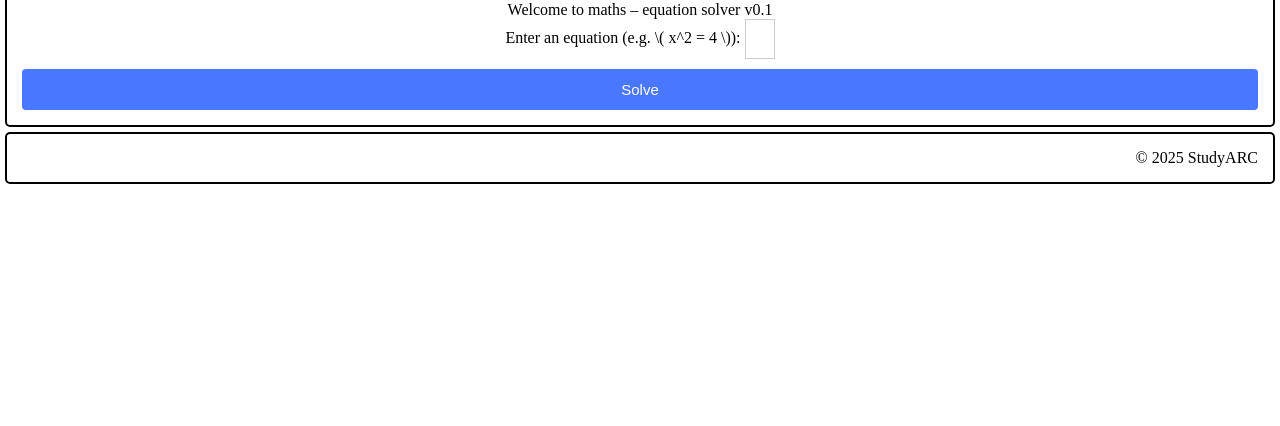
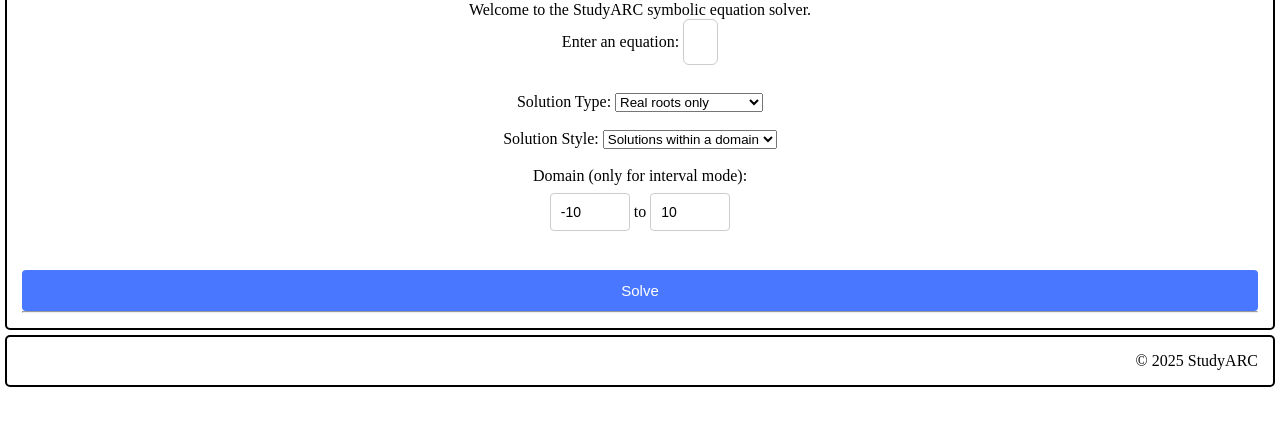
Before and after one commit to jaykshirsagar-debug/studyARC2, a Django app: page /maths/ in a window 1280 px wide. Shown: the part 116-542 px from the top of the page. Run offline with Django 5.2, Linux system fonts and the light colour scheme.

Commit message:
Add Symbola font files and enhance maths page with improved equation solving features

```diff
--- a/maths/templates/maths/maths.html
+++ b/maths/templates/maths/maths.html
@@ -1,48 +1,168 @@
 {% extends "base.html" %}
 {% load static %}
 
-{% block title %}Dashboard - StudyARC{% endblock %}
+{% block title %}Math Solver - StudyARC{% endblock %}
 
 {% block exthead %}
-    <!-- jQuery first -->
+    <!-- jQuery required for MathQuill -->
     <script src="https://code.jquery.com/jquery-3.6.0.min.js"></script>
 
-    <!-- Local MathQuill -->
+    <!-- MathQuill -->
     <link rel="stylesheet" href="{% static 'maths/css/mathquill.min.css' %}">
     <script src="{% static 'maths/js/mathquill.min.js' %}"></script>
+    <!-- Optional: your extra JS -->
     <script src="{% static 'maths/js/casio.js' %}"></script>
+
+    <style>
+        .math-input-box {
+            border: 1px solid #ccc;
+            padding: 10px;
+            min-height: 40px;
+            font-size: 20px;
+            border-radius: 6px;
+            background: white;
+            margin-bottom: 10px;
+        }
+        .result-box {
+            background: #f5f5f5;
+            padding: 12px;
+            border-radius: 6px;
+            margin-top: 10px;
+        }
+    </style>
 {% endblock %}
 
 {% block content %}
+
 <h1>Hello, {{ user.username }} 👋</h1>
-    <p>Welcome to maths – equation solver v0.1</p>
+<p>Welcome to the StudyARC symbolic equation solver.</p>
 
-    <form method="post">
+<form method="POST">
     {% csrf_token %}
 
-        <label>Enter an equation (e.g. \( x^2 = 4 \)):</label>
-        <div id="math-field"
-             style="border: 1px solid #ccc; padding: 8px; min-height: 40px; font-size: 18px;"></div>
+    <label>Enter an equation:</label>
+    <div id="math-field" class="math-input-box"></div>
 
-        <input type="hidden" id="math-latex" name="expression">
+    <input type="hidden" id="math-latex" name="expression"
+           value="{{ input_latex|default:'' }}">
 
-        <button type="submit" style="margin-top: 10px;">Solve</button>
+    <br><br>
+
+    <!-- Solution Type -->
+    <label>Solution Type:</label>
+    <select name="solution_type">
+        <option value="real" {% if solution_type == "real" %}selected{% endif %}>Real roots only</option>
+        <option value="complex" {% if solution_type == "complex" %}selected{% endif %}>Real + complex roots</option>
+    </select>
+
+    <br><br>
+
+    <!-- Solve Mode -->
+    <label>Solution Style:</label>
+    <select name="solve_mode">
+        <option value="interval" {% if solve_mode == "interval" %}selected{% endif %}>
+            Solutions within a domain
+        </option>
+        <option value="general" {% if solve_mode == "general" %}selected{% endif %}>
+            General solution (with n)
+        </option>
+    </select>
+
+    <br><br>
+
+    <!-- Domain -->
+    <label>Domain (only for interval mode):</label><br>
+    <input type="text" name="domain_min" value="{{ domain_min|default:'-10' }}" style="width: 80px;">
+    to
+    <input type="text" name="domain_max" value="{{ domain_max|default:'10' }}" style="width: 80px;">
+
+    <br><br>
+
+    <button type="submit">Solve</button>
 </form>
 
+<hr>
+
+<!-- ERROR MESSAGE -->
 {% if error %}
-        <p style="color:red; margin-top:1rem;">{{ error }}</p>
+<div class="result-box" style="color: red;">
+    <strong>Error:</strong> {{ error }}
+</div>
 {% endif %}
 
+<!-- INTERVAL SOLUTIONS -->
 {% if solutions %}
-        <div style="margin-top:1rem;">
-            <h2>Solution</h2>
-            <p>Equation: <code>{{ equation }}</code></p>
-            <p>Solving for: <code>{{ variable }}</code></p>
+<div class="result-box">
+    <h2>Solutions in Domain</h2>
+
+    {% if equation %}
+    <p><strong>Equation:</strong>
+        <span class="mq-output">{{ equation }}</span>
+    </p>
+    {% endif %}
+
     <ul>
     {% for s in solutions %}
-                    <li>{{ variable }} = {{ s }}</li>
+        <li>
+            <span class="mq-output">{{ s }}</span>
+        </li>
     {% endfor %}
     </ul>
 </div>
 {% endif %}
+
+<!-- GENERAL SOLUTION -->
+{% if general_solution %}
+<div class="result-box">
+    <h2>General Solution</h2>
+
+    {% if equation %}
+    <p><strong>Equation:</strong>
+        <span class="mq-output">{{ equation }}</span>
+    </p>
+    {% endif %}
+
+    <p style="font-size: 1.2em;">
+        <span class="mq-output">{{ general_solution }}</span>
+    </p>
+    <p style="font-size: 0.9em; color: #666;">
+        Here, <strong>n</strong> represents any integer (n ∈ ℤ).
+    </p>
+</div>
+{% endif %}
+
+<!-- MathQuill Setup Script -->
+<script>
+document.addEventListener("DOMContentLoaded", function () {
+    if (typeof MathQuill === "undefined") {
+        console.error("MathQuill did NOT load.");
+        return;
+    }
+
+    var MQ = MathQuill.getInterface(2);
+    var mathFieldElement = document.getElementById("math-field");
+    var hiddenInput = document.getElementById("math-latex");
+
+    var mathField = MQ.MathField(mathFieldElement, {
+        spaceBehavesLikeTab: true,
+        handlers: {
+            edit: function () {
+                hiddenInput.value = mathField.latex();
+            }
+        }
+    });
+
+    // Restore previous input into the MathQuill field
+    {% if input_latex %}
+        mathField.latex("{{ input_latex|escapejs }}");
+    {% endif %}
+
+    // Render ALL outputs (equations + solutions) as static MathQuill
+    var outputs = document.querySelectorAll('.mq-output');
+    outputs.forEach(function(el) {
+        MQ.StaticMath(el);
+    });
+});
+</script>
+
 {% endblock %}
--- a/maths/views.py
+++ b/maths/views.py
@@ -1,8 +1,138 @@
 # maths/views.py
 from django.shortcuts import render
-from sympy import Eq
+from sympy import (
+    Eq, Symbol, exp, Interval, S, solveset, sympify,
+    FiniteSet, ConditionSet, Union, nsolve, latex, I, pi, simplify
+)
 from sympy.parsing.latex import parse_latex
-from sympy import solve  # classic solver
+from sympy.sets.fancysets import ImageSet
+import numpy as np
+
+
+def format_general_solution(solset, var_name):
+    from sympy import pi, Symbol, simplify
+    from sympy.sets import FiniteSet, ConditionSet, Union, ImageSet
+
+    # 1. Finite set → just list the values
+    if isinstance(solset, FiniteSet):
+        return ", ".join(f"{var_name} = {s}" for s in solset)
+
+    # 2. No closed form
+    if isinstance(solset, ConditionSet):
+        return f"Solution set described by: {solset}"
+
+    # Helper: extract lambda expressions from ImageSet / Union(ImageSet, ...)
+    def extract_lambdas(s):
+        if isinstance(s, ImageSet):
+            return [s.lamda.expr]
+        if isinstance(s, Union):
+            exprs = []
+            for subset in s.args:
+                if isinstance(subset, ImageSet):
+                    exprs.append(subset.lamda.expr)
+            return exprs
+        return []
+
+    lam_exprs = extract_lambdas(solset)
+    lam_exprs = [simplify(e) for e in lam_exprs]
+
+    if not lam_exprs:
+        return str(solset)
+
+    # Helper: get the constant offset (mod 2π) from something like 2*pi*n + offset
+    def offset_mod_2pi(expr):
+        expr = simplify(expr)
+        if expr.is_Add:
+            for term in expr.args:
+                if term.free_symbols == set():  # constant term
+                    return simplify(term % (2*pi))
+            return 0
+        return simplify(expr % (2*pi))
+
+    # ---------------------------
+    # Case: two ImageSets (typical trig)
+    # ---------------------------
+    if len(lam_exprs) == 2:
+        e1, e2 = lam_exprs
+        off1 = offset_mod_2pi(e1)
+        off2 = offset_mod_2pi(e2)
+
+        offs = {off1, off2}
+
+        # sin(x) = 0 → offsets 0 and π
+        if offs == {0, pi}:
+            return f"{var_name} = n*pi,  n ∈ ℤ"
+
+        # cos(x) = 0 → offsets π/2 and 3π/2
+        if offs == {pi/2, 3*pi/2}:
+            return f"{var_name} = pi/2 + n*pi,  n ∈ ℤ"
+
+        # General sin(x) = c or cos(x) = c:
+        # e.g. {pi/6, 5*pi/6}, {α, π-α}, etc.
+        # Sort for nicer output
+        ordered_offs = sorted(list(offs), key=lambda o: float(o.evalf()))
+        parts = [f"{var_name} = {o} + 2*pi*n" for o in ordered_offs]
+        return " or ".join(parts) + ",  n ∈ ℤ"
+
+    # ---------------------------
+    # Case: single ImageSet (e.g. tan(x) = 0)
+    # ---------------------------
+    if len(lam_exprs) == 1:
+        expr = lam_exprs[0]
+
+        # tan(x) = 0 → n*pi (period π)
+        # (and sometimes sin(x)=0 simplifies to this too)
+        if simplify(expr % pi) == 0:
+            return f"{var_name} = n*pi,  n ∈ ℤ"
+
+        # Generic periodic form
+        return f"{var_name} = {expr},  n ∈ ℤ"
+
+    # Fallback
+    return str(solset)
+
+
+
+def numeric_scan_nsolve(f, var, domain_a, domain_b, solution_type="real", var_name="x"):
+    """
+    Try to find numeric roots of f(var) = 0 in [domain_a, domain_b] using nsolve
+    from multiple initial guesses. Returns a list of LaTeX strings like 'x = ...'.
+    """
+    roots = set()
+
+    # Convert domain bounds to floats (fallback to [-10,10] if something goes wrong)
+    try:
+        a = float(domain_a.evalf()) if hasattr(domain_a, "evalf") else float(domain_a)
+        b = float(domain_b.evalf()) if hasattr(domain_b, "evalf") else float(domain_b)
+    except Exception:
+        a, b = -10.0, 10.0
+
+    guess_values = np.linspace(a, b, 40)
+
+    for g in guess_values:
+        try:
+            sol = nsolve(f, var, g)
+            sol_c = complex(sol.evalf())
+        except Exception:
+            continue
+
+        # If real-only mode, skip complex roots
+        if solution_type == "real" and abs(sol_c.imag) > 1e-6:
+            continue
+
+        if abs(sol_c.imag) < 1e-6:
+            real_part = round(sol_c.real, 6)
+            val = sympify(real_part)
+        else:
+            real_part = round(sol_c.real, 6)
+            imag_part = round(sol_c.imag, 6)
+            val = sympify(real_part) + sympify(imag_part) * I
+
+        eq_latex = rf"{var_name} = {latex(val)}"
+        roots.add(eq_latex)
+
+    # Sort just for stable display; real before complex roughly
+    return sorted(list(roots))
 
 
 def maths(request):
@@ -10,12 +140,24 @@ def maths(request):
 
     if request.method == "POST":
         latex_expr = request.POST.get("expression", "").strip()
-        context["input_latex"] = latex_expr  # so we can show/debug it
+        solution_type = request.POST.get("solution_type", "real")    # "real" or "complex"
+        solve_mode = request.POST.get("solve_mode", "interval")      # "interval" or "general"
+        domain_min = request.POST.get("domain_min", "-10")
+        domain_max = request.POST.get("domain_max", "10")
+
+        context["input_latex"] = latex_expr
+        context["solution_type"] = solution_type
+        context["solve_mode"] = solve_mode
+        context["domain_min"] = domain_min
+        context["domain_max"] = domain_max
 
         if latex_expr:
             try:
                 # Parse LaTeX to SymPy expression
                 expr = parse_latex(latex_expr)
+
+                # Treat 'e' as Euler's constant
+                expr = expr.subs(Symbol("e"), exp(1))
 
                 # If it's not already an equation, treat it as expr = 0
                 if isinstance(expr, Eq):
@@ -27,13 +169,53 @@ def maths(request):
                 symbols = sorted(equation.free_symbols, key=lambda s: s.name)
                 if not symbols:
                     context["error"] = "No variable found to solve for."
+                    return render(request, "maths/maths.html", context)
+
+                var = symbols[0]
+                var_name = str(var)
+                context["variable"] = var_name
+
+                # Store equation as LaTeX for output
+                context["equation"] = latex(equation)
+
+                # Work with f(x) = 0
+                f = equation.lhs - equation.rhs
+
+                # ===== MODE 1: GENERAL SOLUTION =====
+                if solve_mode == "general":
+                    solset = solveset(f, var, domain=S.Reals)
+                    formatted = format_general_solution(solset, var_name)
+                    context["general_solution"] = formatted
+                    return render(request, "maths/maths.html", context)
+
+                # ===== MODE 2: SOLUTIONS IN AN INTERVAL =====
+                # Interpret domain bounds (allow things like '2*pi')
+                a = sympify(domain_min)
+                b = sympify(domain_max)
+                domain = Interval(a, b)
+
+                solset_interval = solveset(f, var, domain=domain)
+
+                solutions = []
+
+                # If FiniteSet: enumerate (exact or symbolic)
+                if isinstance(solset_interval, FiniteSet):
+                    for s in solset_interval:
+                        val = s.evalf()
+                        if solution_type == "real":
+                            if val.is_real:
+                                solutions.append(rf"{var_name} = {latex(val)}")
+                        else:
+                            solutions.append(rf"{var_name} = {latex(val)}")
+
+                # If no finite solutions or non-finite set, try numeric scan
+                if not solutions and not isinstance(solset_interval, FiniteSet):
+                    solutions = numeric_scan_nsolve(f, var, a, b, solution_type=solution_type, var_name=var_name)
+
+                if solutions:
+                    context["solutions"] = solutions
                 else:
-                    var = symbols[0]
-                    sols = solve(equation, var)  # returns a list
-
-                    context["equation"] = str(equation)
-                    context["variable"] = str(var)
-                    context["solutions"] = [str(s) for s in sols]
+                    context["error"] = "No solutions found in the given domain."
 
             except Exception as e:
                 context["error"] = f"Could not understand the expression: {e}"
```
Also changed, not shown: maths/static/maths/css/font/Symbola.otf (renamed from maths/static/maths/font/Symbola.otf), maths/static/maths/css/font/Symbola.ttf (renamed from maths/static/maths/font/Symbola.ttf), maths/static/maths/css/font/Symbola.woff (renamed from maths/static/maths/font/Symbola.woff), maths/static/maths/css/font/Symbola.woff2 (renamed from maths/static/maths/font/Symbola.woff2). Lines whose indentation alone changed are shown as unchanged.
